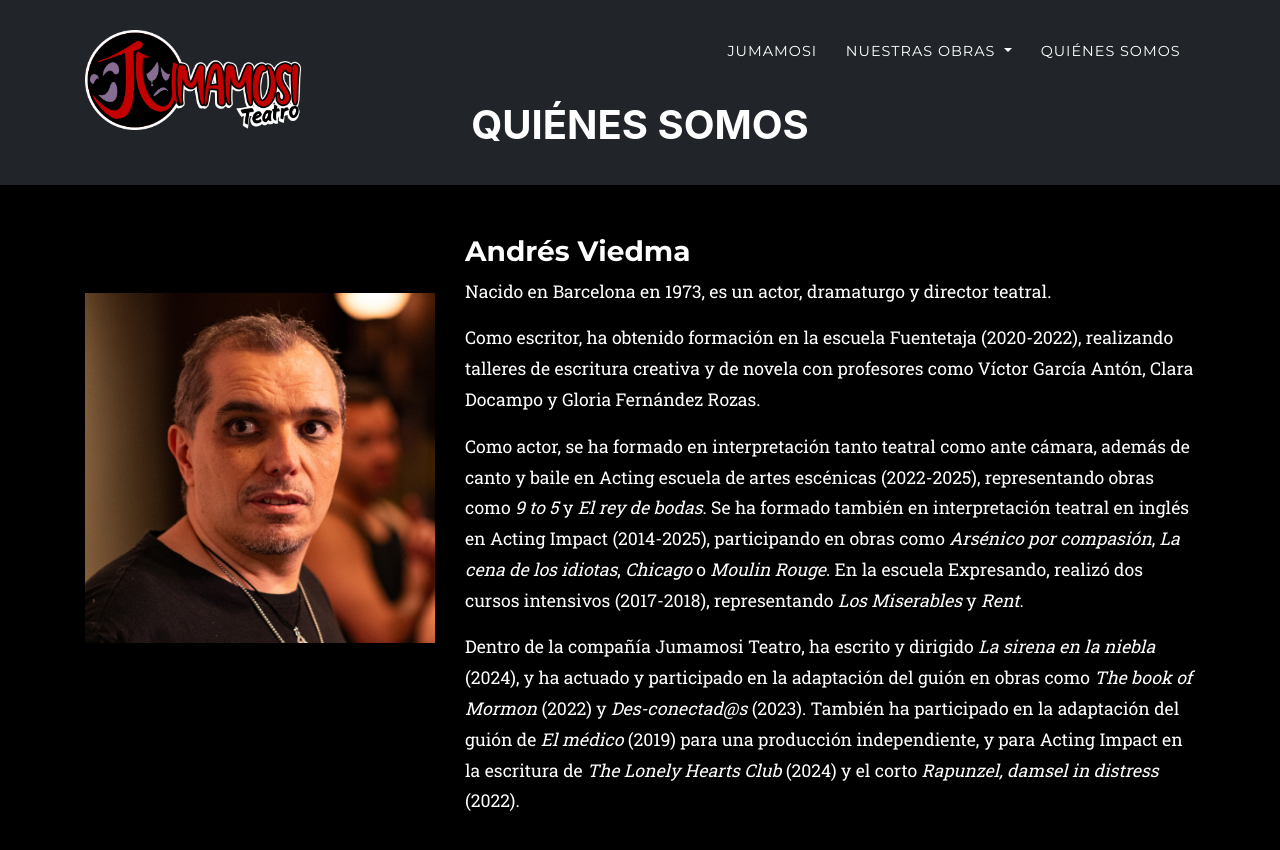
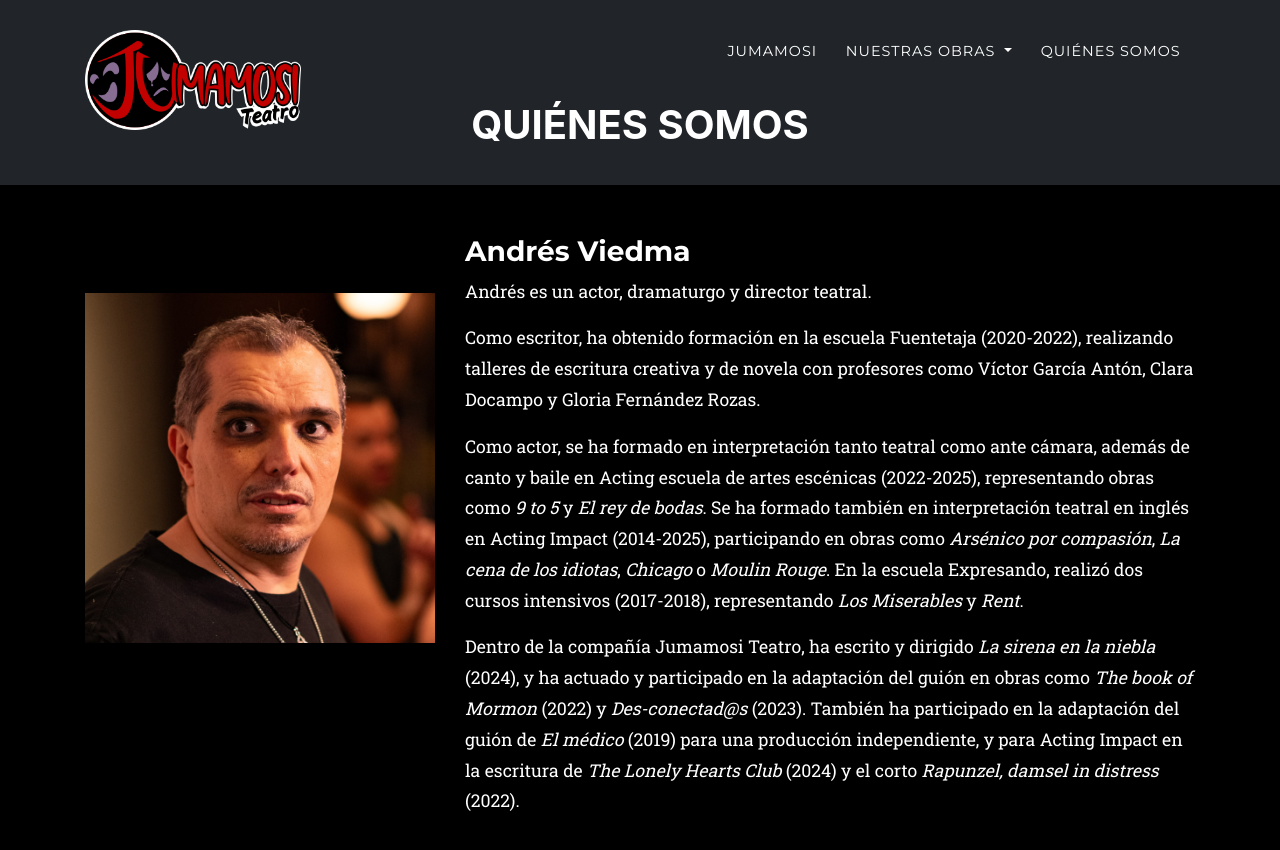
Before and after one commit to jumamositeatro/jumamositeatro.github.io, a Jekyll site: the page built from nosotros.md, in a window 1280 px wide and 900 px high. Shown: the top 850 px of the window. Built offline with Jekyll 4.4.1, drawn with Linux system fonts in a browser that asks for light colours; some web fonts are replaced.

Commit message:
CV Andrés

```diff
--- a/_data/cvs.yml
+++ b/_data/cvs.yml
@@ -17,7 +17,7 @@ andres:
   name: Andrés Viedma
   image: nosotros/andres.jpg
   description: |
-    Nacido en Barcelona en 1973, es un actor, dramaturgo y director teatral.
+    Andrés es un actor, dramaturgo y director teatral.
 
     Como escritor, ha obtenido formación en la escuela
     Fuentetaja (2020-2022), realizando talleres de escritura
```
